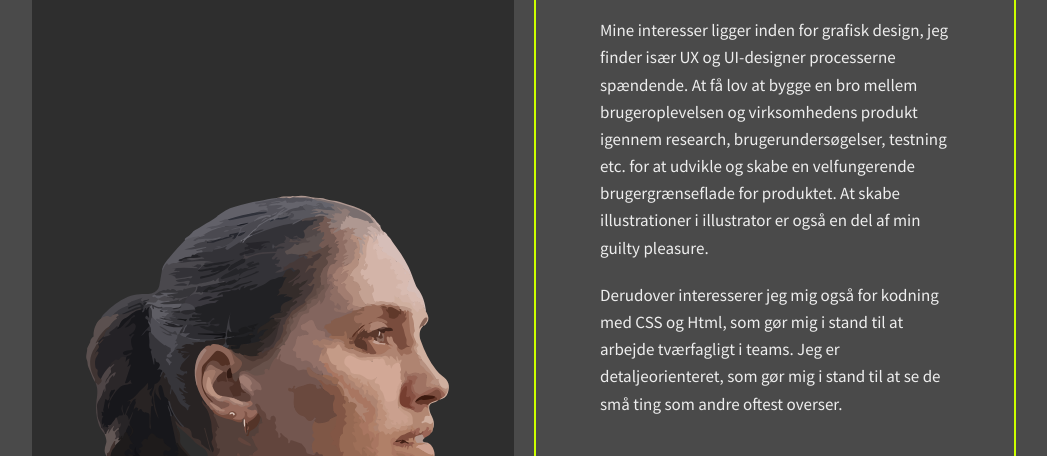
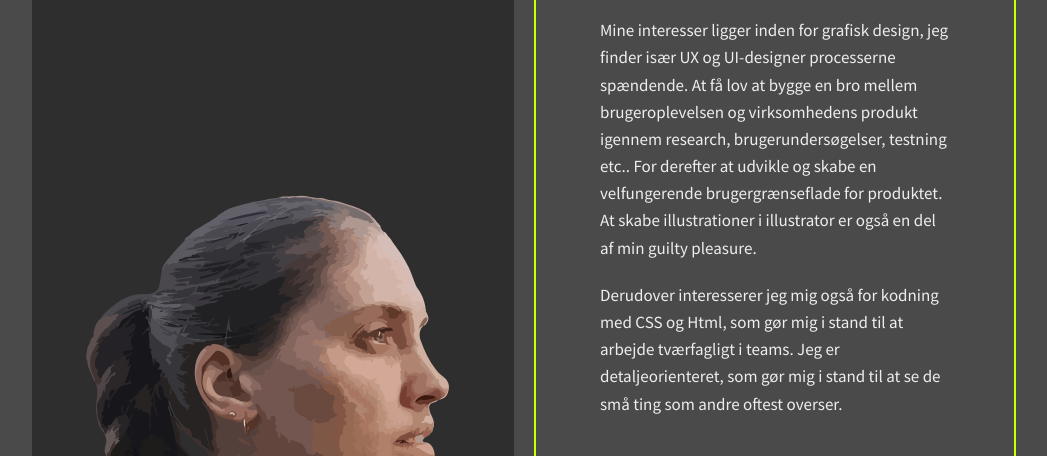
Before and after one commit to kris91r3/professioneltwebsite, a website built with Vite: page src/index.html in a window 1280 px wide. Shown: the part 312-768 px from the top of the page, without its empty margins (116-1163 px from the left). Built offline with nearby package versions, Linux system fonts and the light colour scheme.

Commit message:
tekst rettelser 3

```diff
--- a/src/index.html
+++ b/src/index.html
@@ -55,8 +55,8 @@
               Mine interesser ligger inden for grafisk design, jeg finder især
               UX og UI-designer processerne spændende. At få lov at bygge en bro
               mellem brugeroplevelsen og virksomhedens produkt igennem research,
-              brugerundersøgelser, testning etc. for at udvikle og skabe en
-              velfungerende brugergrænseflade for produktet. At skabe
+              brugerundersøgelser, testning etc.. For derefter at udvikle og
+              skabe en velfungerende brugergrænseflade for produktet. At skabe
               illustrationer i illustrator er også en del af min guilty
               pleasure.
             </p>
```
